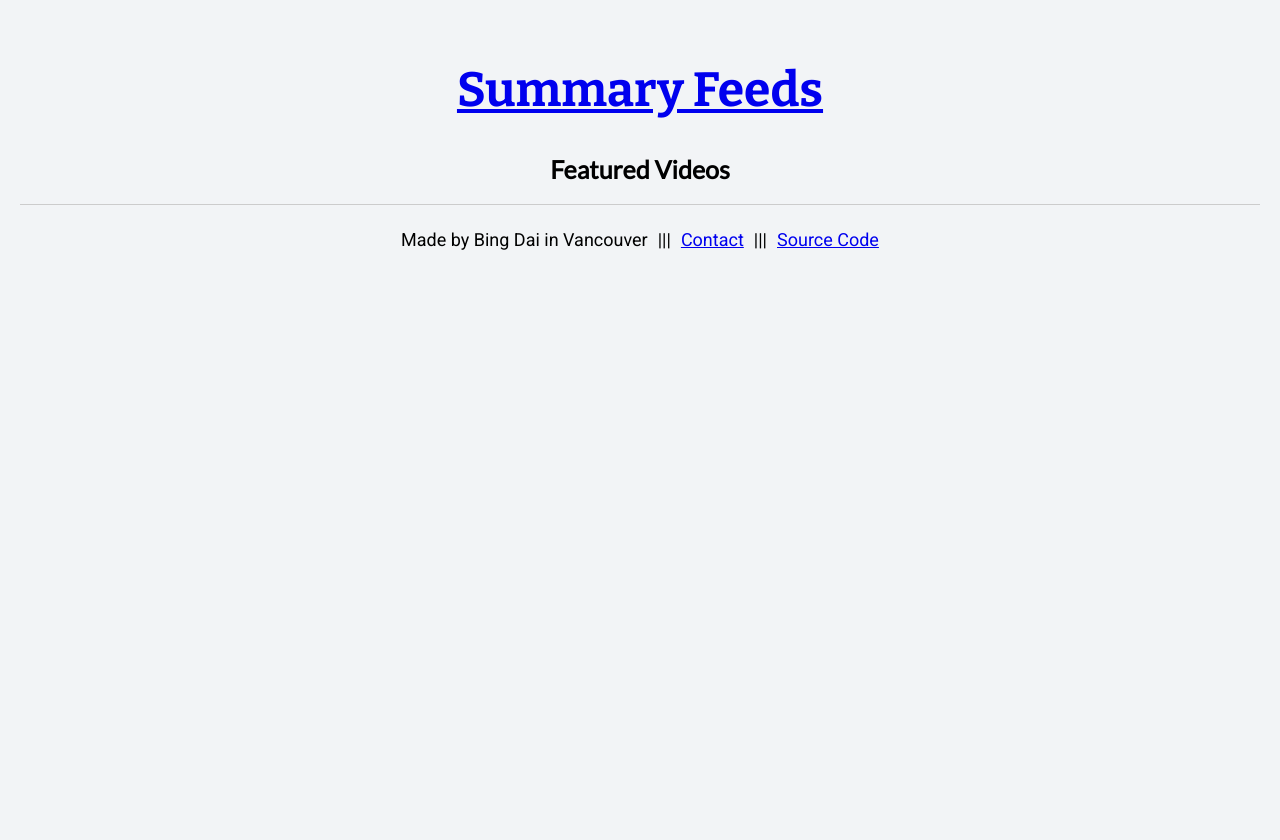
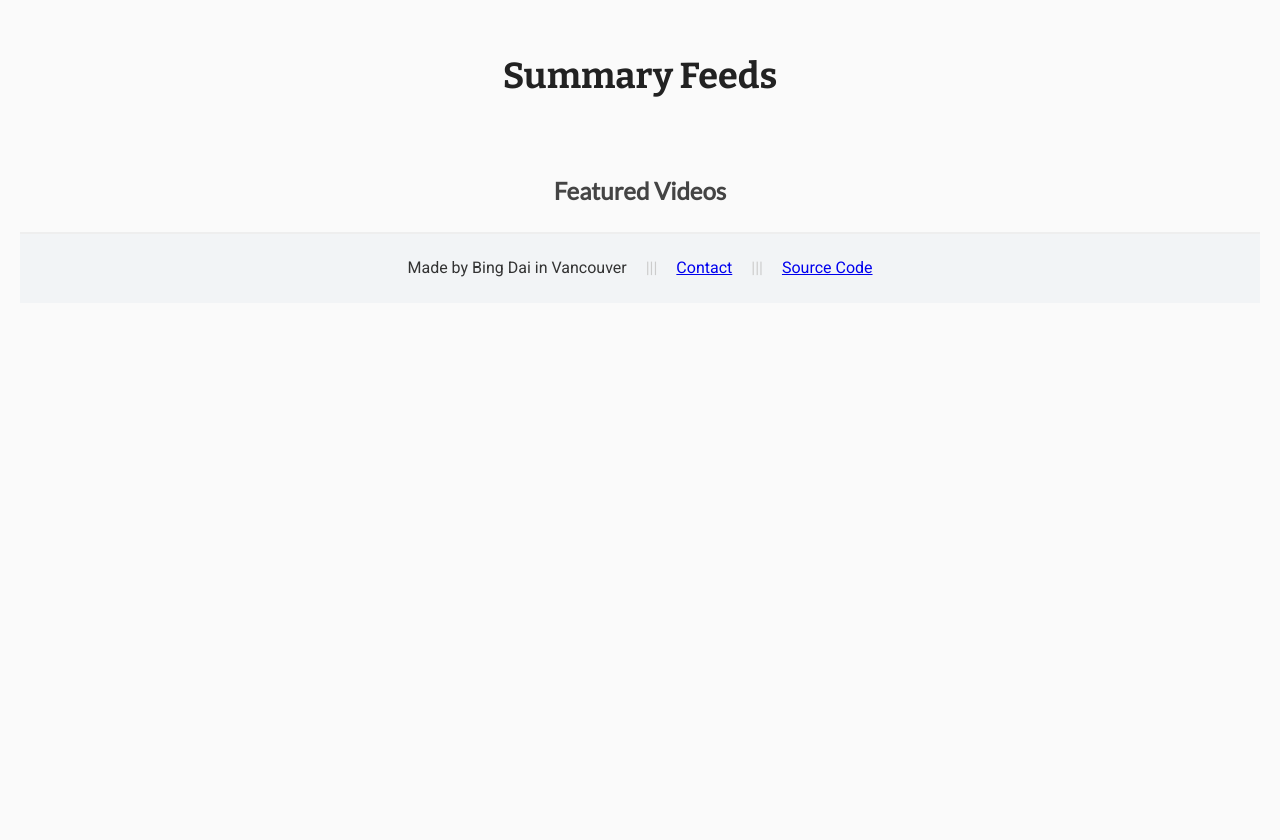
Before and after one commit to bingdai/summaryfeeds, a Flask app: page /admin in a window 1280 px wide. Run offline with Flask 3, Linux system fonts and the light colour scheme; the visitor is signed in with stand-in values (Sample User, id 1).

Commit message:
Update styles.css and base.html
This commit updates the styles.css file to improve readability and contrast. It also adjusts font sizes, margins, and padding for better layout. In addition, the base.html file removes the link from the header.

```diff
--- a/static/css/styles.css
+++ b/static/css/styles.css
@@ -2,48 +2,58 @@ body {
     display: flex;
     flex-direction: column;
     min-height: 100vh;
-    background-color: #f2f4f6;
-    line-height: 1.6;
+    background-color: #fafafa;
+    line-height: 1.8; /* Increased line height for better readability */
     margin: 0;
     padding: 20px;
     font-family: 'Roboto', sans-serif;
+    font-size: 16px; /* Adjusted for better readability */
+    color: #333; /* Darker text for better contrast */
 }
 
 h1 {
-    font-family: 'Bitter';
-    font-size: 48px;
-    margin-bottom: 10px;
+    font-family: 'Bitter', serif;
+    font-size: 36px; /* Increased font size */
+    margin-bottom: 20px; /* Increased margin */
     text-align: center;
+    color: #222; /* Darker color for headline */
 }
 
 h2 {
     font-family: 'Lato', sans-serif;
-    font-size: 25px;
-    margin-top: 10px;
-    margin-bottom: 15px;
+    font-size: 24px; /* Increased font size */
+    margin-top: 40px; /* Increased margin */
+    margin-bottom: 20px; /* Increased margin */
     text-align: center;
+    color:#444
 }
 
 ul {
     list-style-type: none;
     padding: 0;
+    margin-bottom: 40px; /* Added margin */
 }
 
 li {
-    background-color: #f9f9f9;
-    margin-bottom: 10px;
-    padding: 10px;
-    border-radius: 5px;
+    background-color: #ffffff;
+    margin-bottom: 15px; /* Increased margin */
+    padding: 20px; /* Increased padding */
+    border-radius: 8px;
+    box-shadow: 0 2px 4px rgba(0,0,0,0.1); /* Subtle shadow for depth */
+    transition: transform 0.2s; /* Smooth transition for hover effect */
 }
+
+/* ... rest of your CSS ... */
 
 li a {
     color: #3498db;
     text-decoration: none;
-    transition: color 0.3s;
+    font-weight: bold; /* Make links stand out more */
 }
 
 li a:hover {
     color: #2980b9;
+    transform: translateY(-5px); /* Slight lift effect on hover */
 }
 
 @media only screen and (max-width: 768px) {
@@ -62,43 +72,36 @@ li a:hover {
 }
 
 .email-container {
-    margin-top: auto;  /* Pushes the footer to the bottom */
-    width: 100%;       /* Full width of the page */
-    height: 50px;      /* Adjusted height */
-    text-align: center; /* Centers the text horizontally */
-    font-size: 18px;
-    font-family: 'Roboto', sans-serif;
-    background-color: #f2f4f6;
-    border-top: 1px solid #ccc;
-    display: flex;      /* Use Flexbox for alignment */
-    justify-content: center; /* Center content horizontally */
-    align-items: center;     /* Center content vertically */
-    padding: 10px 0;   /* Padding for top and bottom */
+    margin-top: auto;
+    width: 100%;
+    padding: 20px 0; /* More padding for a taller footer */
+    text-align: center;
+    background-color: #f2f4f6; /* Match the page background */
+    border-top: 2px solid #eee; /* Subtle separation from content */
 }
 
 .divider {
-    margin: 0 10px; /* Adds 10px space on both sides */
-}
+    margin: 0 15px; /* More space around divider for clarity */
+    color: #ccc; /* Lighter color for a less intrusive divider */}
 
 /* Additional CSS for Flash Messages */
 .flash-message {
-    padding: 10px;
-    margin-bottom: 15px;
-    border-radius: 5px;
-    color: #fff;
-    text-align: center;
+    padding: 15px;
+    margin-bottom: 20px; /* More space below messages */
+    border-radius: 8px; /* Consistent with other elements */
+    font-size: 16px; /* Larger text for messages */
 }
 
 .flash-message.success {
-    background-color: #2ecc71;
+    background-color: #27ae60; /* Softer green */
 }
 
 .flash-message.error {
-    background-color: #e74c3c;
+    background-color: #c0392b; /* Softer red */
 }
 
 .video-summary {
-    font-size: 14px;
-    color: #555;
-    margin-top: 5px;
+    font-size: 16px; /* Larger for readability */
+    color: #666; /* Darker for contrast */
+    margin-top: 10px;
 }
--- a/templates/base.html
+++ b/templates/base.html
@@ -13,7 +13,7 @@
 </head>
 <body>
     <header>
-        <h1><a href="/">Summary Feeds</a></h1>
+        <h1>Summary Feeds</h1>
     </header>
 
     <main>
--- a/templates/index.html
+++ b/templates/index.html
@@ -10,7 +10,7 @@
                         {{ video['snippet']['title'] }}
                     </a>
                     <p class="video-date">
-                        Published on {{ video['snippet']['formattedPublishedAt'] }}
+                        {{ video['snippet']['formattedPublishedAt'] }}
                     </p>
                     {% if video.summaries %}
                         <p class="video-summary">
```
